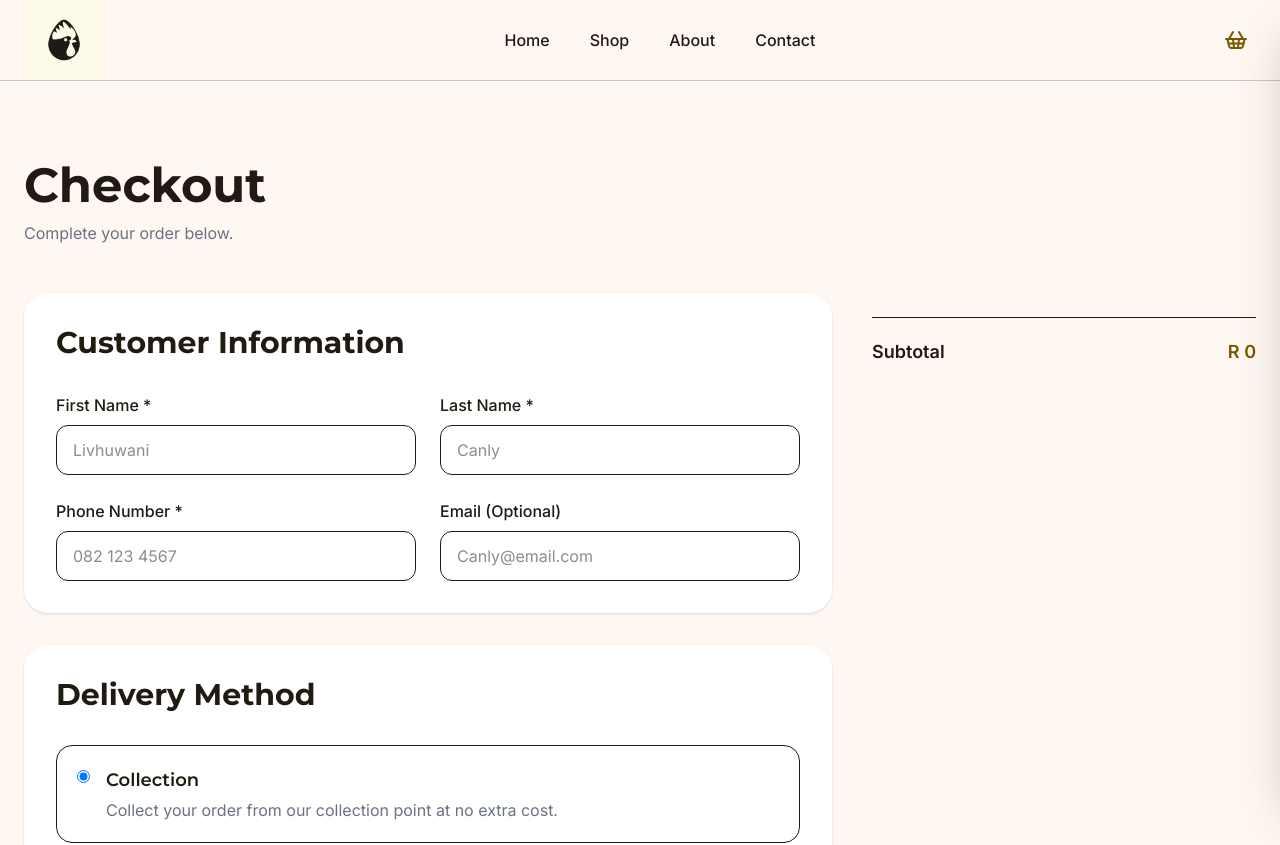
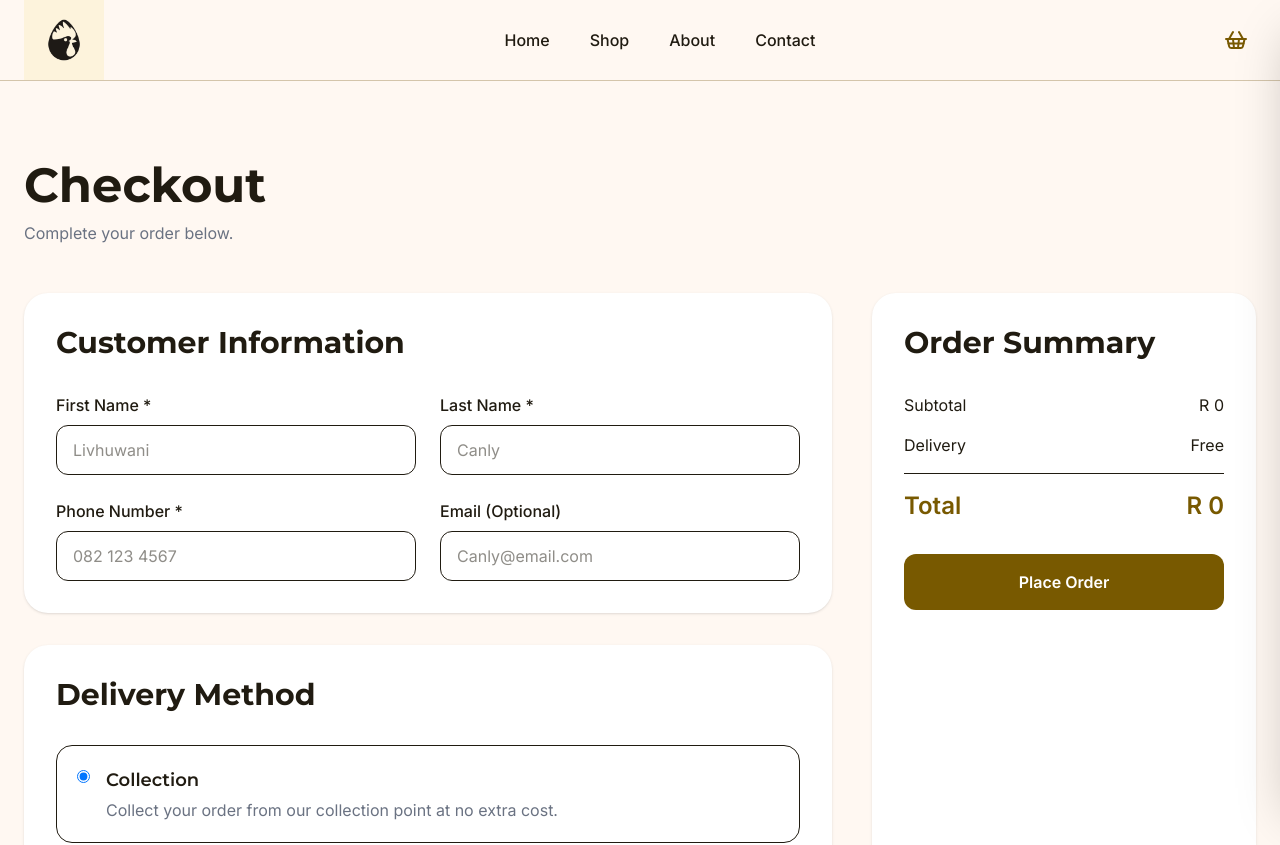
Before and after one commit to Code-id70/Nomiani-Skincare, a React (Vite) app: page /checkout in a window 1280 px wide. Shown: the top 845 px of the page. Built offline with nearby package versions, Linux system fonts and the light colour scheme.

Commit message:
Fix ordersummary cart rendering

```diff
--- a/src/components/checkout/OrderSummary.jsx
+++ b/src/components/checkout/OrderSummary.jsx
@@ -1,6 +1,6 @@
 import { useCart } from "../../context/CartContext";
 
-function OrderSummary() {
+function OrderSummary({ deliveryMethod, onPlaceOrder }) {
   const { cartItems } = useCart();
 
   const subtotal = cartItems.reduce(
@@ -9,16 +9,30 @@ function OrderSummary() {
   );
 
   return (
-    <div>
+    <div className="bg-white rounded-3xl shadow-sm p-8 sticky top-28">
+
+      <h2
+        className="text-3xl font-bold mb-8"
+        style={{ fontFamily: "Montserrat" }}
+      >
+        Order Summary
+      </h2>
+
       {/* Products */}
+
       <div className="space-y-5">
+
         {cartItems.map((item) => (
+
           <div
             key={item.id}
             className="flex items-center justify-between border-b pb-5"
           >
-            {/* Left Side */}
+
+            {/* Left */}
+
             <div className="flex items-center gap-4">
+
               <img
                 src={item.image}
                 alt={item.name}
@@ -26,29 +40,78 @@ function OrderSummary() {
               />
 
               <div>
-                <h3 className="font-semibold text-lg">{item.name}</h3>
-                <p className="text-sm text-gray-500">{item.size}</p>
-                <p className="text-gray-500 text-sm">
+
+                <h3 className="font-semibold text-lg">
+                  {item.name}
+                </h3>
+
+                <p className="text-sm text-gray-500">
+                  {item.size}
+                </p>
+
+                <p className="text-sm text-gray-500">
                   {item.quantity} × R {item.price}
                 </p>
+
               </div>
+
             </div>
 
-            {/* Right Side */}
+            {/* Right */}
+
             <span className="font-bold text-[#785900]">
               R {item.quantity * item.price}
             </span>
+
           </div>
+
         ))}
+
       </div>
 
-      {/* Total */}
-      <div className="mt-6 pt-5 border-t flex items-center justify-between">
-        <span className="font-semibold text-lg">Subtotal</span>
-        <span className="font-bold text-lg text-[#785900]">
-          R {subtotal}
-        </span>
+      {/* Totals */}
+
+      <div className="mt-8 space-y-4">
+
+        <div className="flex justify-between">
+          <span>Subtotal</span>
+          <span>R {subtotal}</span>
+        </div>
+
+        <div className="flex justify-between">
+          <span>Delivery</span>
+
+          <span>
+            {deliveryMethod === "collection"
+              ? "Free"
+              : "Calculated after confirmation"}
+          </span>
+
+        </div>
+
+        <hr />
+
+        <div className="flex justify-between text-2xl font-bold text-[#785900]">
+
+          <span>Total</span>
+
+          <span>
+            R {subtotal}
+          </span>
+
+        </div>
+
       </div>
+
+      {/* Place Order */}
+
+      <button
+        onClick={onPlaceOrder}
+        className="w-full mt-8 bg-[#785900] text-white py-4 rounded-xl hover:bg-[#5d4400] transition font-semibold"
+      >
+        Place Order
+      </button>
+
     </div>
   );
 }
--- a/src/components/layout/Navbar.jsx
+++ b/src/components/layout/Navbar.jsx
@@ -19,7 +19,7 @@ function Navbar() {
           <img
             src={logo}
             alt="DELI EGGS"
-            className="h-20 w-auto"
+            className="h-20 w-auto mix-blend-multiply"
           />
         </Link>
 
```
